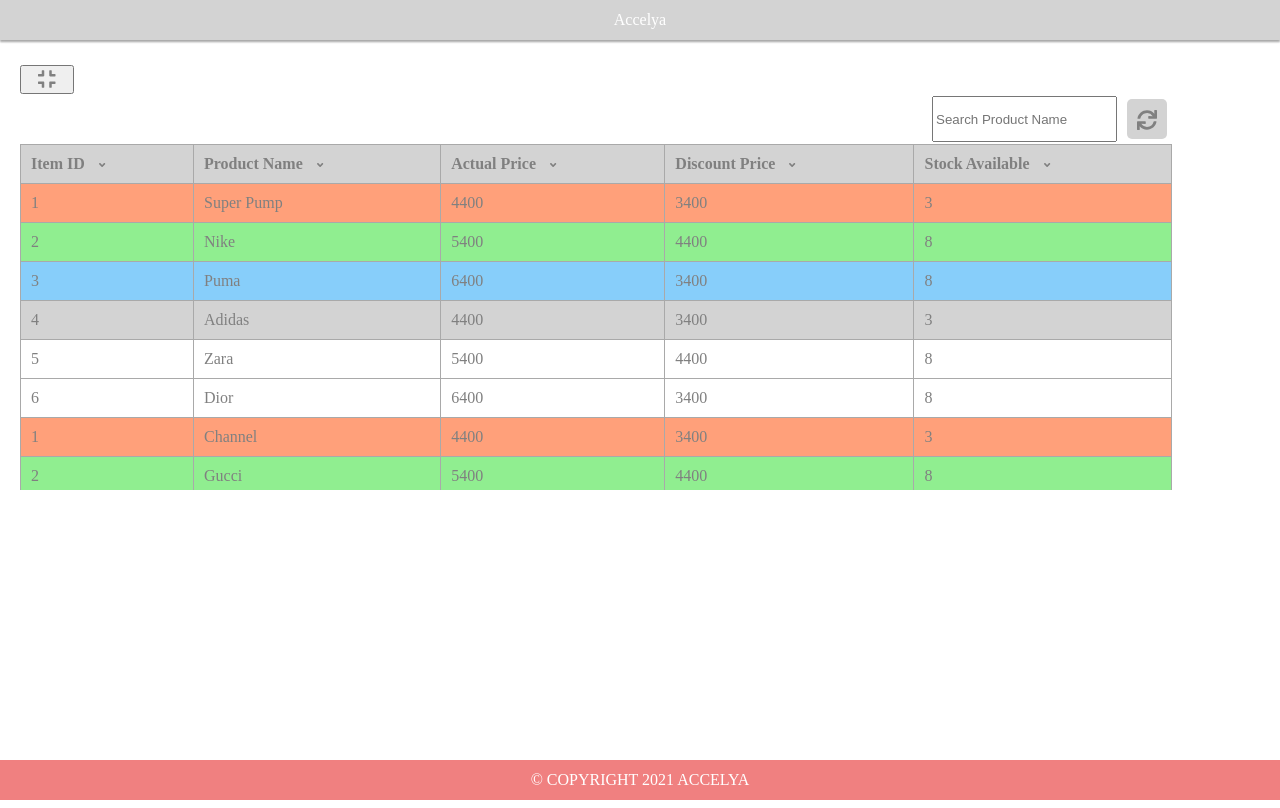
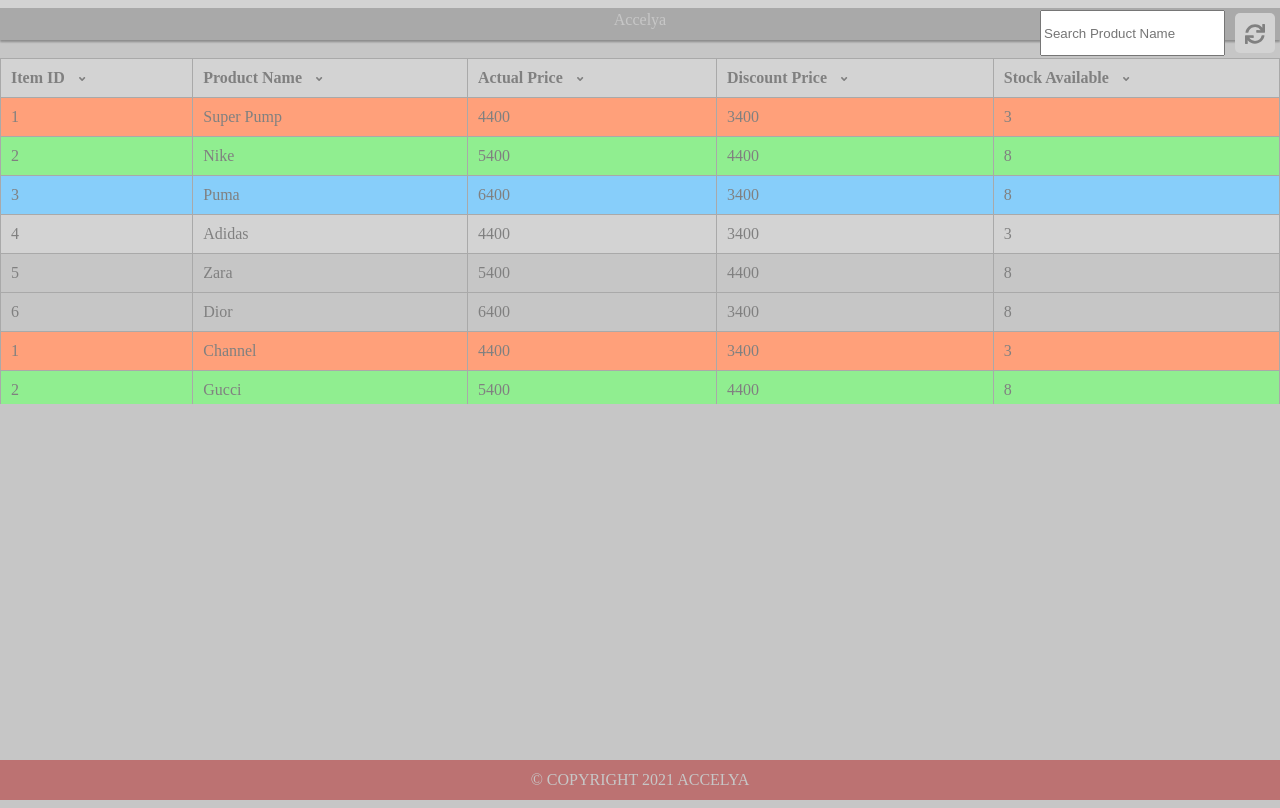
Before and after one commit to ericaferrao/angular-accelya-interview, an Angular app: page / in a window 1280 px wide. Both pictures are taken after a click on the button 46 px from the left and 79 px from the top of the page. Built offline with nearby package versions, Linux system fonts and the light colour scheme.

Commit message:
3 files modified

```diff
--- a/src/app/app.component.html
+++ b/src/app/app.component.html
@@ -14,10 +14,12 @@
 
     </button>
 
-    <app-modal *ngIf="showModal"></app-modal>
+    <!-- <app-modal *ngIf="showModal"></app-modal> -->
   </div>
 
 
 
 
 <app-footer></app-footer>
+
+<app-modal *ngIf="showModal"></app-modal>
--- a/src/app/modal/modal.component.css
+++ b/src/app/modal/modal.component.css
@@ -1,6 +1,13 @@
 .a{
-  height: calc(100% - 300px);
-  width:90%;
+  /* height: calc(100% - 300px);
+  width:90%; */
+
+  width: 100%;
+    height: 100%;
+    position: absolute;
+    left: 0px;
+    background: #55555555;
+    right: 0px;
 
 }
 
--- a/src/app/modal/modal.component.html
+++ b/src/app/modal/modal.component.html
@@ -1,7 +1,9 @@
 
 <div class="a" >
 
-<div style="display: inline-block;width:100%; text-align:right; ">
+  <div class="content_holder">
+
+    <div class="header_div" style="display: inline-block;width:100%; text-align:right; ">
 
       <input type="text" style="height:40px;margin:2px 5px;" placeholder="Search Product Name" [ngModel]="mymodel" (ngModelChange)="valuechange($event)" />
 
@@ -19,13 +21,6 @@
 
 
     <!-- <fa-icon [icon]="faCoffee"></fa-icon> -->
-
-
-
-
-
-
-
 
 
     <div class="b"
@@ -97,4 +92,9 @@
 
 
     </div>
+
   </div>
+
+
+
+</div>
```
Lines whose indentation alone changed are shown as unchanged.
